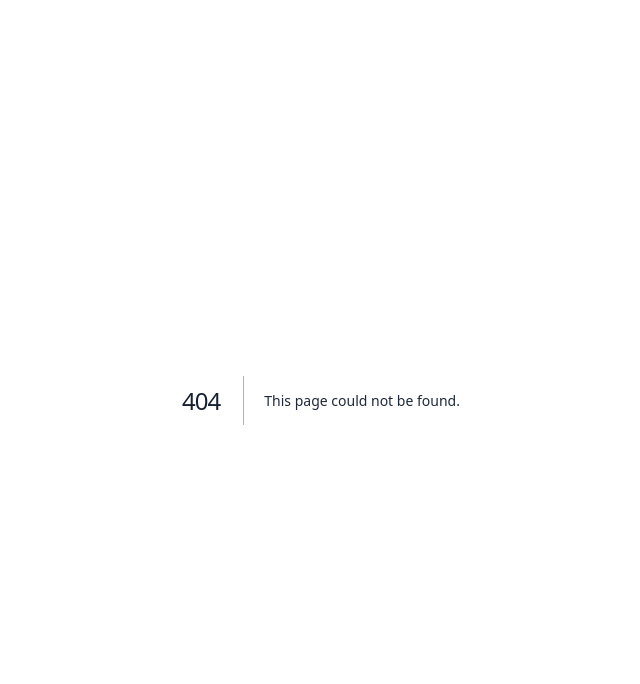
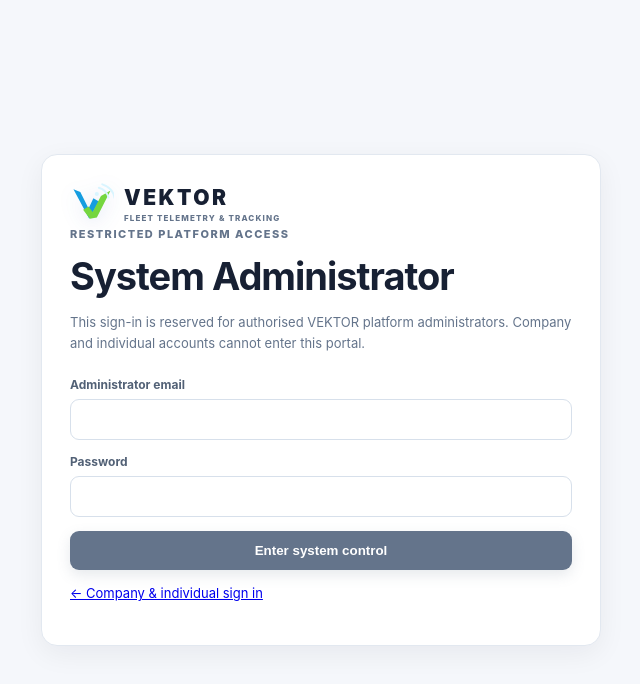
Before and after one commit to mudro1234-ops/portfolio, a Next.js app in the folder apps/web/: page /system-admin/login in a window 1280 px wide. Before the commit this address had no page. Shown: the top 684 px of the page, without its empty margins (319-959 px from the left). Built offline with nearby package versions, Linux system fonts and the light colour scheme.

Commit message:
Add dedicated System Administrator login

```diff
--- /dev/null
+++ b/apps/web/src/app/system-admin/login/page.tsx
@@ -0,0 +1,50 @@
+"use client";
+
+import { useState } from "react";
+import type { FormEvent } from "react";
+import { useRouter } from "next/navigation";
+import Link from "next/link";
+import { createClient } from "@/lib/supabase/browser";
+import BrandMark from "@/components/brand-mark";
+
+export default function SystemAdminLoginPage() {
+  const router = useRouter();
+  const [email,setEmail]=useState("");
+  const [password,setPassword]=useState("");
+  const [busy,setBusy]=useState(false);
+  const [message,setMessage]=useState("");
+
+  async function submit(event:FormEvent<HTMLFormElement>) {
+    event.preventDefault(); setBusy(true); setMessage("");
+    const supabase=createClient();
+    try {
+      const {data,error}=await supabase.auth.signInWithPassword({email,password});
+      if(error) throw error;
+      const {data:admin,error:checkError}=await supabase.from("system_admins").select("user_id").eq("user_id",data.user.id).maybeSingle();
+      if(checkError) throw checkError;
+      if(!admin) {
+        await supabase.auth.signOut();
+        throw new Error("This account is not registered as a VEKTOR System Administrator.");
+      }
+      if(data.user.app_metadata?.must_change_password) router.replace("/set-password?next=%2Fsystem-admin");
+      else router.replace("/system-admin");
+      router.refresh();
+    } catch(error) {
+      setMessage(error instanceof Error?error.message:"Administrator sign in failed.");
+    } finally {setBusy(false);}
+  }
+
+  return <main className="formPage"><section className="formCard">
+    <BrandMark />
+    <div className="eyebrow">RESTRICTED PLATFORM ACCESS</div>
+    <h1>System Administrator</h1>
+    <p className="muted">This sign-in is reserved for authorised VEKTOR platform administrators. Company and individual accounts cannot enter this portal.</p>
+    <form onSubmit={submit} className="formStack">
+      <label>Administrator email<input required type="email" autoComplete="username" value={email} onChange={e=>setEmail(e.target.value)}/></label>
+      <label>Password<input required type="password" autoComplete="current-password" value={password} onChange={e=>setPassword(e.target.value)}/></label>
+      <button className="primaryButton" disabled={busy}>{busy?"Verifying administrator…":"Enter system control"}</button>
+    </form>
+    {message&&<p className="errorText" role="alert">{message}</p>}
+    <p className="muted"><Link href="/login">← Company & individual sign in</Link></p>
+  </section></main>;
+}
```
